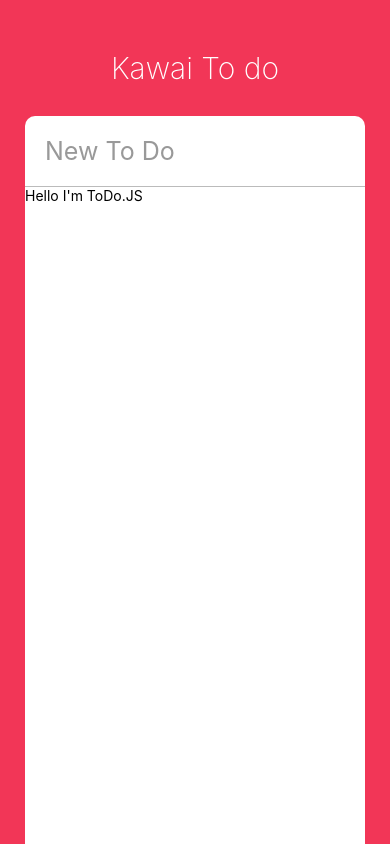
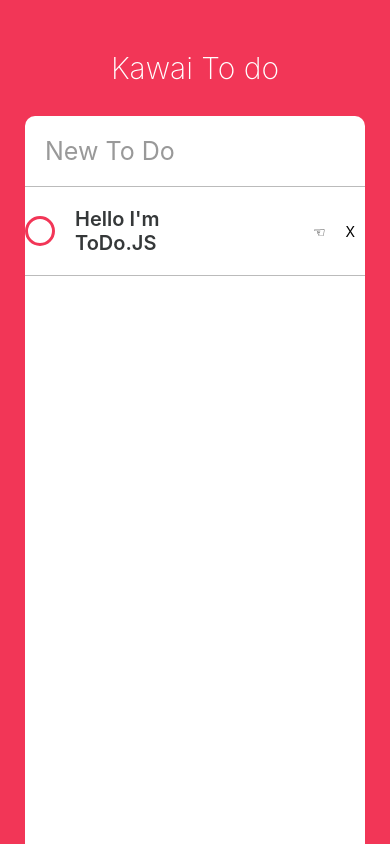
Before and after one commit to alfie1104/kawai-todo, a React Native app: screen / in a window 390 px wide. Built offline with nearby package versions, Linux system fonts and the light colour scheme.

Commit message:
Todo part one is done

```diff
--- a/App.js
+++ b/App.js
@@ -34,7 +34,7 @@ export default class App extends React.Component {
             returnKeyType={"done"}
             autoCorrect={false}
           />
-          <ScrollView>
+          <ScrollView contentContainerStyle={styles.toDos}>
             <ToDo />
           </ScrollView>
         </View>
@@ -88,5 +88,8 @@ const styles = StyleSheet.create({
     borderBottomColor: "#bbb",
     borderBottomWidth: 1,
     fontSize: 25
+  },
+  toDos: {
+    alignItems: "center"
   }
 });
--- a/ToDo.js
+++ b/ToDo.js
@@ -1,14 +1,134 @@
 import React, { Component } from "react";
-import { View, Text, TouchableOpacity, StyleSheet } from "react-native";
+import {
+  View,
+  Text,
+  TouchableOpacity,
+  StyleSheet,
+  Dimensions
+} from "react-native";
+
+const { width, height } = Dimensions.get("window");
 
 export default class ToDo extends Component {
+  state = {
+    isEditing: false,
+    isCompleted: false
+  };
+
   render() {
+    const { isCompleted, isEditing } = this.state;
     return (
-      <View>
-        <Text>Hello I'm ToDo.JS</Text>
+      <View style={styles.container}>
+        <View style={styles.column}>
+          <TouchableOpacity onPress={this._toggleComplete}>
+            <View
+              style={[
+                styles.circle,
+                isCompleted ? styles.completedCircle : styles.uncompletedCircle
+              ]}
+            />
+          </TouchableOpacity>
+          <Text
+            style={[
+              styles.text,
+              isCompleted ? styles.completedText : styles.uncompletedText
+            ]}
+          >
+            Hello I'm ToDo.JS
+          </Text>
+        </View>
+        {isEditing ? (
+          <View style={styles.actions}>
+            <TouchableOpacity onPressOut={this._finishEditing}>
+              <View style={styles.actionContainer}>
+                <Text style={styles.actionText}>V</Text>
+              </View>
+            </TouchableOpacity>
+          </View>
+        ) : (
+          <View style={styles.actions}>
+            <TouchableOpacity onPressOut={this._startEditing}>
+              <View style={styles.actionContainer}>
+                <Text style={styles.actionText}>☜</Text>
+              </View>
+            </TouchableOpacity>
+            <TouchableOpacity>
+              <View style={styles.actionContainer}>
+                <Text style={styles.actionText}>X</Text>
+              </View>
+            </TouchableOpacity>
+          </View>
+        )}
       </View>
     );
   }
+
+  _toggleComplete = () => {
+    this.setState(prevState => {
+      return {
+        isCompleted: !prevState.isCompleted
+      };
+    });
+  };
+
+  _startEditing = () => {
+    this.setState({
+      isEditing: true
+    });
+  };
+
+  _finishEditing = () => {
+    this.setState({
+      isEditing: false
+    });
+  };
 }
 
-const styles = StyleSheet.create({});
+const styles = StyleSheet.create({
+  container: {
+    width: width - 50,
+    borderBottomColor: "#bbb",
+    borderBottomWidth: StyleSheet.hairlineWidth,
+    flexDirection: "row",
+    alignItems: "center",
+    justifyContent: "space-between"
+  },
+  circle: {
+    width: 30,
+    height: 30,
+    borderRadius: 15,
+    borderWidth: 3,
+    marginRight: 20
+  },
+  completedCircle: {
+    borderColor: "#bbb"
+  },
+  uncompletedCircle: {
+    borderColor: "#F23657"
+  },
+  text: {
+    fontWeight: "600",
+    fontSize: 20,
+    marginVertical: 20
+  },
+  completedText: {
+    color: "#bbb",
+    textDecorationLine: "line-through"
+  },
+  uncompletedText: {
+    color: "#353839"
+  },
+  column: {
+    flexDirection: "row",
+    alignItems: "center",
+    width: width / 2,
+    justifyContent: "space-between"
+  },
+  actions: {
+    flexDirection: "row"
+  },
+  actionContainer: {
+    marginVertical: 10,
+    marginHorizontal: 10
+  }
+});
```
